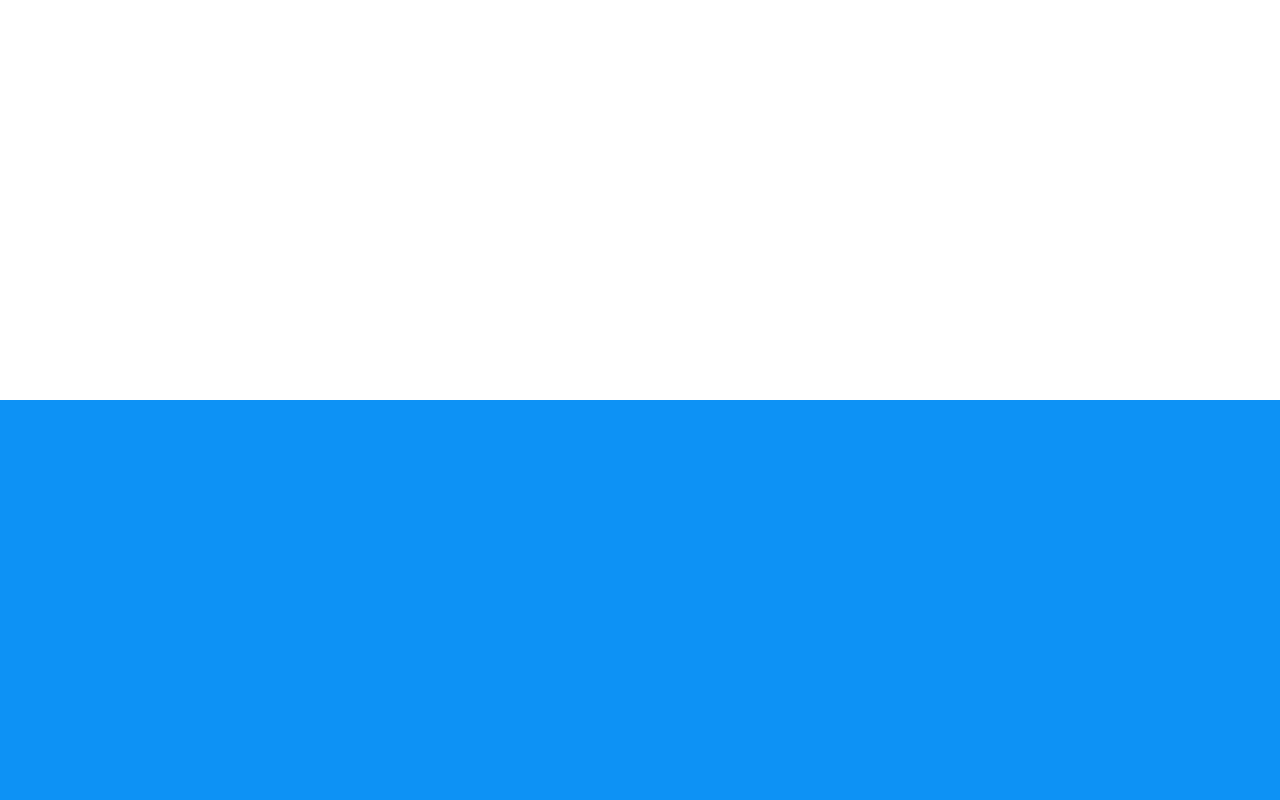
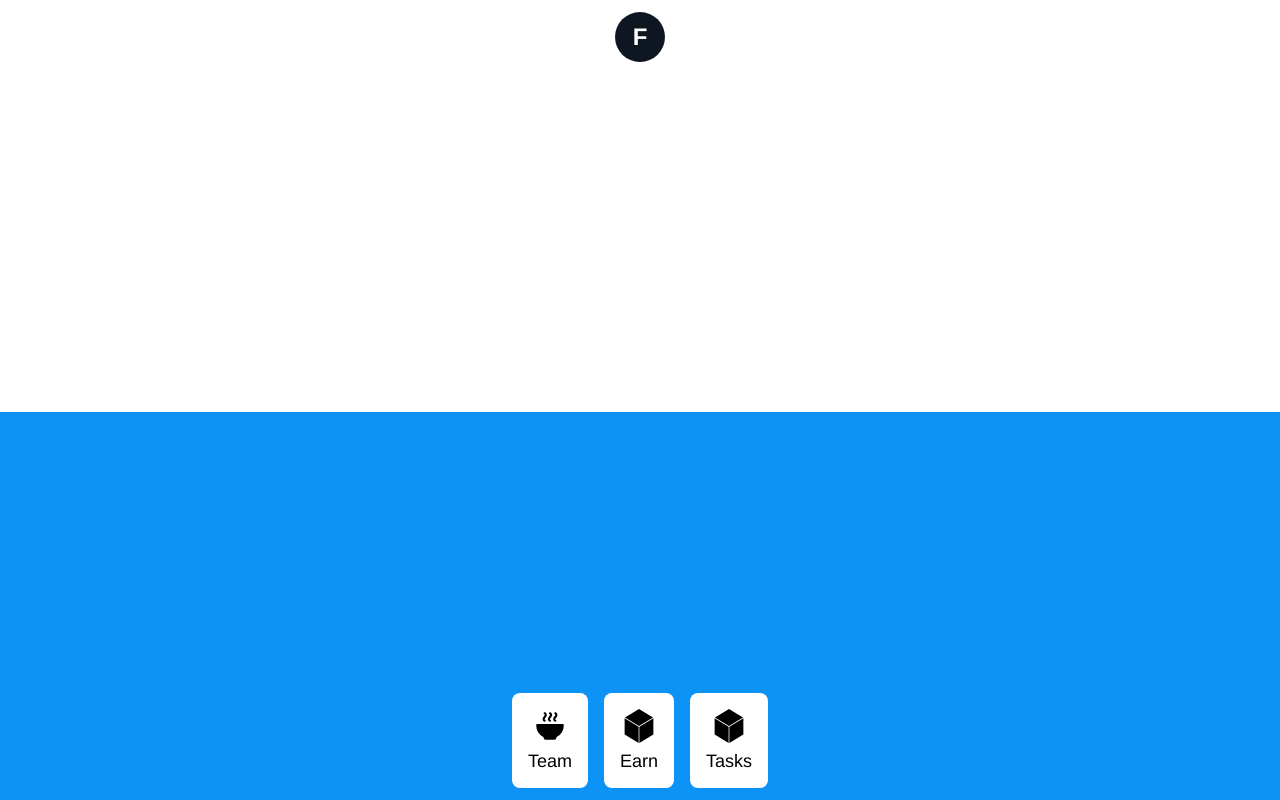
Before and after one commit to cryptosoft-dao/FUNK, a React (Create React App) app: page / in a window 1280 px wide. Built offline with nearby package versions, Linux system fonts and the light colour scheme.

Commit message:
added animation

```diff
--- a/package.json
+++ b/package.json
@@ -7,8 +7,11 @@
     "@testing-library/jest-dom": "^5.17.0",
     "@testing-library/react": "^13.4.0",
     "@testing-library/user-event": "^13.5.0",
+    "framer-motion": "^11.3.2",
     "react": "^18.3.1",
     "react-dom": "^18.3.1",
+    "react-icons": "^5.2.1",
+    "react-loading": "^2.0.3",
     "react-scripts": "5.0.1",
     "web-vitals": "^2.1.4"
   },
--- a/src/App.jsx
+++ b/src/App.jsx
@@ -1,8 +1,21 @@
+import { useState } from "react";
 import Earn from "./pages/Earn";
+import pageTypes from "./constants/pageTypes";
+import Loading from "./components/Loading";
+import Tasks from "./pages/Tasks";
+import Team from "./pages/Team";
+import Navbar from "./components/Navbar";
 
 function App() {
+  const [page, setPage] = useState(pageTypes.loading)
   return (
-    <Earn />
+    <>
+      {page === pageTypes.loading && (<Loading setPage={setPage} />)}
+      {page !== pageTypes.loading && (<Earn setPage={setPage} />)}
+      {page === pageTypes.tasks && (<Tasks setPage={setPage} />)}
+      {page === pageTypes.team && (<Team setPage={setPage} />)}
+      {page !== pageTypes.loading && (<Navbar setPage={setPage} />)}
+    </>
   );
 }
 
--- /dev/null
+++ b/src/components/Loading.jsx
@@ -0,0 +1,19 @@
+import React, { useEffect } from 'react';
+import ReactLoading from "react-loading";
+import sleep from '../functions/sleep';
+import pageTypes from '../constants/pageTypes';
+
+function Loading({ setPage }) {
+    useEffect(() => {
+        sleep(2000).then(_ => {
+            setPage(pageTypes.earn)
+        })
+    }, [setPage])
+    return (
+        <div className='loading'>
+            <ReactLoading type='spin' color='#5EB5F7' />
+        </div>
+    );
+}
+
+export default Loading;
--- /dev/null
+++ b/src/components/Logo.jsx
@@ -0,0 +1,12 @@
+import React from 'react';
+import letter from '../constants/letter';
+
+function Logo({ letterText = null }) {
+    return (
+        <div className='logo'>
+            <h1>{letterText == null ? letter : letterText}</h1>
+        </div>
+    );
+}
+
+export default Logo;
--- /dev/null
+++ b/src/components/Navbar.jsx
@@ -0,0 +1,35 @@
+import React from 'react';
+import { PiBowlSteamFill } from 'react-icons/pi';
+import { SiTask } from "react-icons/si";
+import pageTypes from '../constants/pageTypes';
+import sleep from '../functions/sleep';
+
+function Navbar({ setPage, onPageChangeToEarn }) {
+    return (
+        <div className='navbar'>
+            <div className="navbar__item" onClick={() => { setPage(pageTypes.team) }}>
+                <PiBowlSteamFill size={34} />
+                <p>Team</p>
+            </div>
+            <div className="navbar__item" onClick={() => {
+                let pageElement = document.querySelector('.page__second')
+                pageElement.animate([
+                    { 'left': "0%" },
+                    { 'left': "100%" },
+                ], { 'duration': 500 })
+                sleep(450).then(() => {
+                    setPage(pageTypes.earn)
+                })
+            }}>
+                <SiTask size={34} />
+                <p>Earn</p>
+            </div>
+            <div className="navbar__item" onClick={() => { setPage(pageTypes.tasks) }}>
+                <SiTask size={34} />
+                <p>Tasks</p>
+            </div>
+        </div>
+    );
+}
+
+export default Navbar;
--- /dev/null
+++ b/src/constants/letter.js
@@ -0,0 +1,2 @@
+const letter = "F"
+export default letter
--- /dev/null
+++ b/src/constants/pageTypes.js
@@ -0,0 +1,7 @@
+const pageTypes = {
+    'earn': 'earn',
+    'team': 'team',
+    'tasks': 'tasks',
+    'loading': 'loading'
+}
+export default pageTypes
--- a/src/index.css
+++ b/src/index.css
@@ -1,9 +1,22 @@
+@import url('https://fonts.googleapis.com/css2?family=Arimo:ital,wght@0,400..700;1,400..700&family=Urbanist:ital,wght@0,100..900;1,100..900&display=swap');
+
 body {
   overflow: hidden;
   height: 100vh;
   width: 100vw;
   margin: 0;
   padding: 0;
+  font-family: "Arimo", sans-serif;
+}
+
+h1,
+h2,
+h3,
+h4,
+h5,
+h6,
+p {
+  margin: 0;
 }
 
 :root {
@@ -26,8 +39,12 @@ body {
     top: 0;
   }
 
-  .up{
-    z-index: 9999;
+  .up {
+    display: flex;
+    flex-direction: column;
+    align-items: center;
+    padding-top: 12px;
+    z-index: 99999;
   }
 
   .down {
@@ -40,7 +57,7 @@ body {
 
 .down_animation {
   position: fixed;
-  background-color: red;
+  background-color: #1A73E8;
   z-index: 1;
   width: 5px;
   height: 5px;
@@ -62,3 +79,79 @@ body {
     opacity: 0;
   }
 }
+
+.logo {
+  width: 50px;
+  height: 50px;
+  border-radius: 50%;
+  display: flex;
+  align-items: center;
+  justify-content: center;
+  background-color: #0E1621;
+  color: #fff;
+
+  h1 {
+    font-size: 24px;
+  }
+}
+
+.loading {
+  width: 100%;
+  height: 100vh;
+  display: flex;
+  align-items: center;
+  justify-content: center;
+}
+
+.navbar {
+  width: 100%;
+  display: flex;
+  position: fixed;
+  bottom: 12px;
+  justify-content: center;
+  gap: 16px;
+  z-index: 9999999999;
+
+  .navbar__item {
+    display: flex;
+    flex-direction: column;
+    align-items: center;
+    padding: 16px;
+    background-color: #fff;
+    border-radius: 8px;
+    font-size: 18px;
+    gap: 8px;
+  }
+}
+
+@keyframes fromLeftToRightAmination {
+  0%{
+    position: fixed;
+    left: 0;
+  }
+  100%{
+    position: fixed;
+    left: 100%;
+  }
+}
+@keyframes fromRightToLeftAmination {
+  0%{
+    position: fixed;
+    left: 100%;
+  }
+  100%{
+    position: fixed;
+    left: 0;
+  }
+}
+.page__second{
+  animation: fromRightToLeftAmination 0.5s ease;
+}
+.page{
+  position: fixed;
+  top: 0;
+  width: 100%;
+  height: 100vh;
+  background-color: blue;
+  z-index: 9999999;
+}
--- a/src/pages/Earn.jsx
+++ b/src/pages/Earn.jsx
@@ -1,7 +1,8 @@
-import React, { useState } from 'react';
+import React, {  useState } from 'react';
 import DownAnimation from '../components/DownAnimation';
+import Logo from '../components/Logo';
 
-function Earn() {
+function Earn({ setPage }) {
     const [animations, setAnimations] = useState([]);
 
     const handleClick = (event) => {
@@ -9,10 +10,11 @@ function Earn() {
         const y = event.clientY;
         setAnimations((prevAnimations) => [...prevAnimations, { x, y }]);
     };
-
     return (
         <div className="earn_screen">
-            <div className="up" ></div>
+            <div className="up">
+                <Logo />
+            </div>
             <div className="down" onClick={handleClick}>
                 {animations.map((value, idx) => (
                     <DownAnimation x={value.x} y={value.y} key={idx} />
--- /dev/null
+++ b/src/pages/Tasks.jsx
@@ -0,0 +1,11 @@
+import React from 'react';
+
+function Tasks(props) {
+    return (
+        <div className='page__second page'>
+
+        </div>
+    );
+}
+
+export default Tasks;
--- /dev/null
+++ b/src/pages/Team.jsx
@@ -0,0 +1,10 @@
+import React from 'react';
+
+function Team({ setPage }) {
+    return (
+        <div className='page__second page'>
+        </div>
+    );
+}
+
+export default Team;
```
Also changed, not shown: 1 other file (tests, documents, lock files or other folders).
